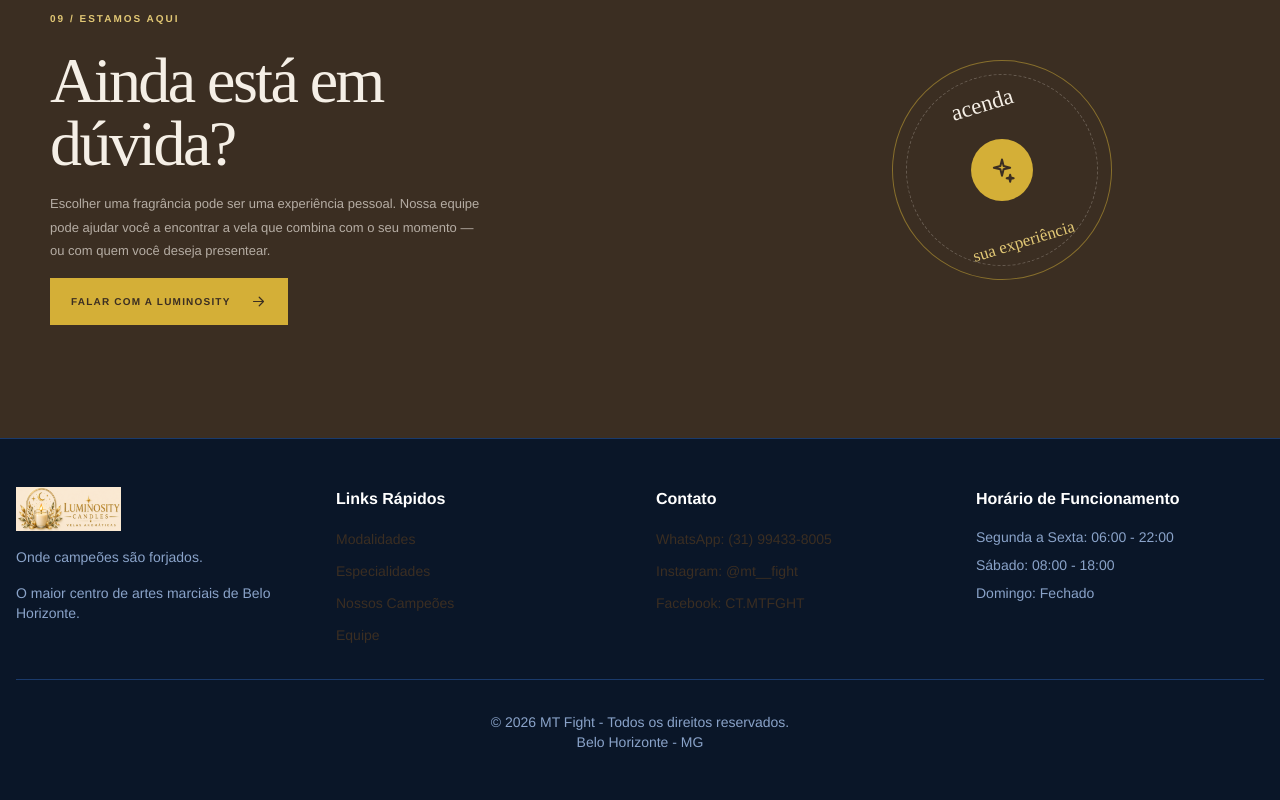
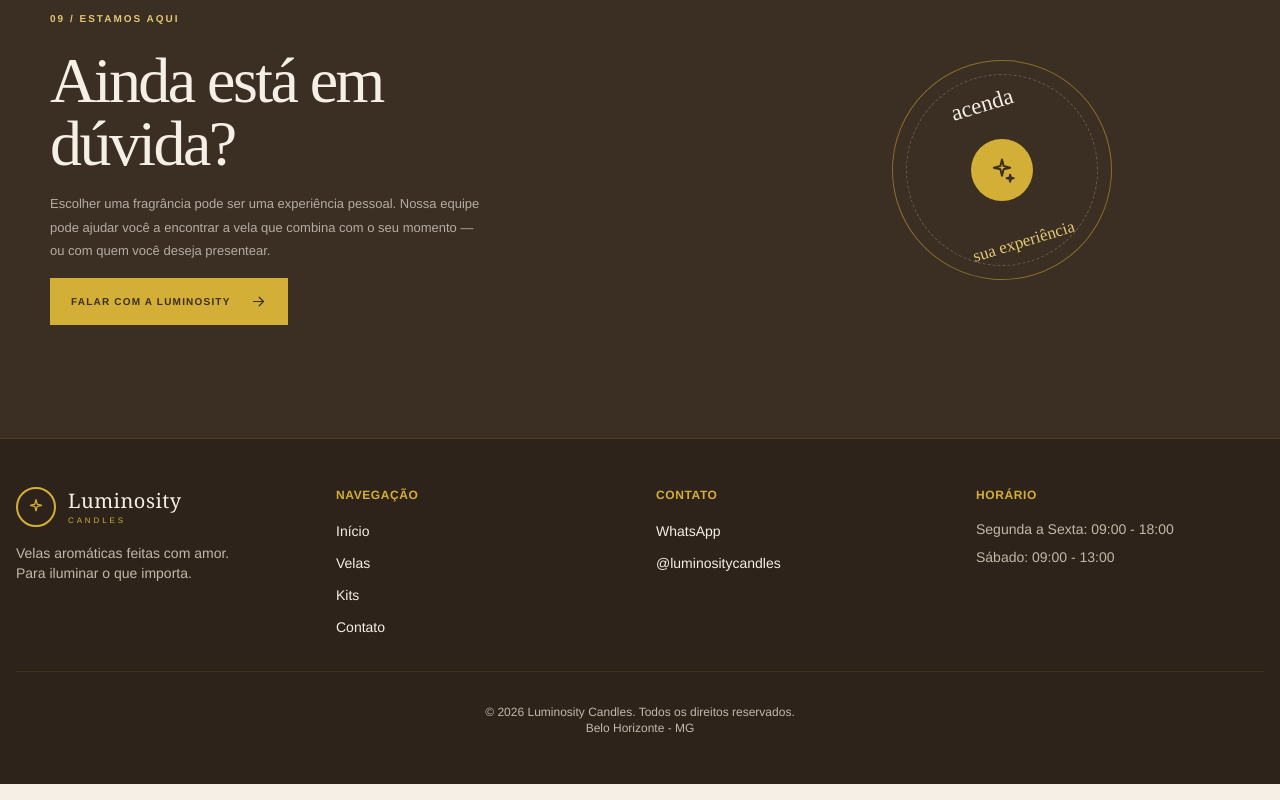
Before and after one commit to ramalhoraul-git/luminosity, a Next.js app: page / in a window 1280 px wide. Shown: the part 8087-8887 px from the top of the page. Built offline with nearby package versions, Linux system fonts and the light colour scheme.

Commit message:
Update Footer.tsx

```diff
--- a/src/components/layout/Footer.tsx
+++ b/src/components/layout/Footer.tsx
@@ -1,89 +1,63 @@
 import Link from "next/link";
-import Image from "next/image";
 
 export function Footer() {
   const currentYear = new Date().getFullYear();
 
   return (
-    <footer className="bg-[#0a1628] border-t border-[#1a3a6b] py-12">
+    <footer className="bg-[#2d231b] text-[#f5efe6] border-t border-[#d4af37]/20 py-12 mt-auto">
       <div className="container mx-auto px-4">
         <div className="grid grid-cols-1 md:grid-cols-4 gap-8">
           {/* Coluna 1 - Logo */}
           <div className="space-y-4">
-            <Image
-              src="/logo-principal.png"
-              alt="MT Fight"
-              width={140}
-              height={44}
-              className="h-11 w-auto object-contain"
-            />
-            <p className="text-[#8aa3c9] text-sm">
-              Onde campeões são forjados.
-            </p>
-            <p className="text-[#8aa3c9] text-sm">
-              O maior centro de artes marciais de Belo Horizonte.
+            <div className="flex items-center gap-3">
+              <div className="w-10 h-10 rounded-full border-2 border-[#d4af37] flex items-center justify-center text-[#d4af37]">
+                <svg width="20" height="20" viewBox="0 0 24 24" fill="none" stroke="currentColor" strokeWidth="1.5">
+                  <path d="m12 3-1.4 5.6L5 10l5.6 1.4L12 17l1.4-5.6L19 10l-5.6-1.4L12 3Z" />
+                </svg>
+              </div>
+              <div>
+                <span className="block font-serif text-xl tracking-wide">Luminosity</span>
+                <span className="block text-[8px] uppercase tracking-[0.36em] text-[#d4af37]">Candles</span>
+              </div>
+            </div>
+            <p className="text-[#c4b8a8] text-sm">
+              Velas aromáticas feitas com amor.<br />Para iluminar o que importa.
             </p>
           </div>
 
           {/* Coluna 2 - Links Rápidos */}
           <div>
-            <h4 className="text-white font-bold mb-4">Links Rápidos</h4>
+            <h4 className="text-[#d4af37] font-bold text-xs uppercase tracking-wider mb-4">Navegação</h4>
             <ul className="space-y-2">
-              <li>
-                <Link href="/modalidades" className="text-[#8aa3c9] hover:text-[#4a9ff5] text-sm transition-colors">
-                  Modalidades
-                </Link>
-              </li>
-              <li>
-                <Link href="/especialidades" className="text-[#8aa3c9] hover:text-[#4a9ff5] text-sm transition-colors">
-                  Especialidades
-                </Link>
-              </li>
-              <li>
-                <Link href="/campeoes" className="text-[#8aa3c9] hover:text-[#4a9ff5] text-sm transition-colors">
-                  Nossos Campeões
-                </Link>
-              </li>
-              <li>
-                <Link href="/equipe" className="text-[#8aa3c9] hover:text-[#4a9ff5] text-sm transition-colors">
-                  Equipe
-                </Link>
-              </li>
+              <li><Link href="/" className="text-[#c4b8a8] hover:text-white text-sm transition-colors">Início</Link></li>
+              <li><Link href="/velas" className="text-[#c4b8a8] hover:text-white text-sm transition-colors">Velas</Link></li>
+              <li><Link href="/kits" className="text-[#c4b8a8] hover:text-white text-sm transition-colors">Kits</Link></li>
+              <li><Link href="/contato" className="text-[#c4b8a8] hover:text-white text-sm transition-colors">Contato</Link></li>
             </ul>
           </div>
 
           {/* Coluna 3 - Contato */}
           <div>
-            <h4 className="text-white font-bold mb-4">Contato</h4>
+            <h4 className="text-[#d4af37] font-bold text-xs uppercase tracking-wider mb-4">Contato</h4>
             <ul className="space-y-2">
               <li>
                 <a
-                  href="https://wa.me/5531994338005"
+                  href="https://wa.me/5531999999999"
                   target="_blank"
                   rel="noopener noreferrer"
-                  className="text-[#8aa3c9] hover:text-[#4a9ff5] text-sm transition-colors"
+                  className="text-[#c4b8a8] hover:text-white text-sm transition-colors"
                 >
-                  WhatsApp: (31) 99433-8005
+                  WhatsApp
                 </a>
               </li>
               <li>
                 <a
-                  href="https://www.instagram.com/mt__fight/"
+                  href="https://instagram.com/luminositycandles"
                   target="_blank"
                   rel="noopener noreferrer"
-                  className="text-[#8aa3c9] hover:text-[#4a9ff5] text-sm transition-colors"
+                  className="text-[#c4b8a8] hover:text-white text-sm transition-colors"
                 >
-                  Instagram: @mt__fight
-                </a>
-              </li>
-              <li>
-                <a
-                  href="https://www.facebook.com/CT.MTFGHT"
-                  target="_blank"
-                  rel="noopener noreferrer"
-                  className="text-[#8aa3c9] hover:text-[#4a9ff5] text-sm transition-colors"
-                >
-                  Facebook: CT.MTFGHT
+                  @luminositycandles
                 </a>
               </li>
             </ul>
@@ -91,22 +65,17 @@ export function Footer() {
 
           {/* Coluna 4 - Horário */}
           <div>
-            <h4 className="text-white font-bold mb-4">Horário de Funcionamento</h4>
-            <ul className="space-y-2 text-[#8aa3c9] text-sm">
-              <li>Segunda a Sexta: 06:00 - 22:00</li>
-              <li>Sábado: 08:00 - 18:00</li>
-              <li>Domingo: Fechado</li>
+            <h4 className="text-[#d4af37] font-bold text-xs uppercase tracking-wider mb-4">Horário</h4>
+            <ul className="space-y-2 text-[#c4b8a8] text-sm">
+              <li>Segunda a Sexta: 09:00 - 18:00</li>
+              <li>Sábado: 09:00 - 13:00</li>
             </ul>
           </div>
         </div>
 
-        <div className="border-t border-[#1a3a6b] mt-8 pt-8 text-center text-[#8aa3c9] text-sm">
-          <p>
-            &copy; {currentYear} MT Fight - Todos os direitos reservados.
-          </p>
-          <p className="mt-1">
-            Belo Horizonte - MG
-          </p>
+        <div className="border-t border-[#d4af37]/10 mt-8 pt-8 text-center text-[#c4b8a8] text-xs">
+          <p>&copy; {currentYear} Luminosity Candles. Todos os direitos reservados.</p>
+          <p className="mt-1">Belo Horizonte - MG</p>
         </div>
       </div>
     </footer>
```
